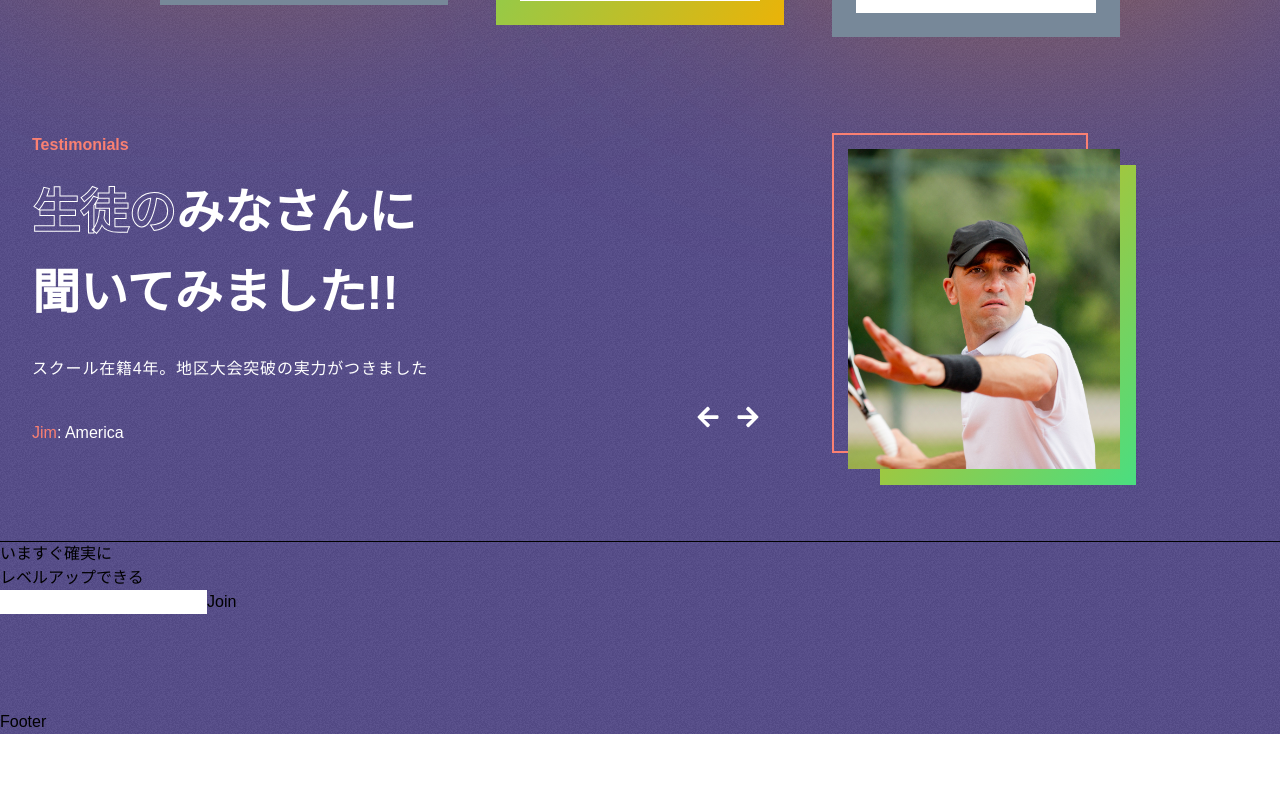
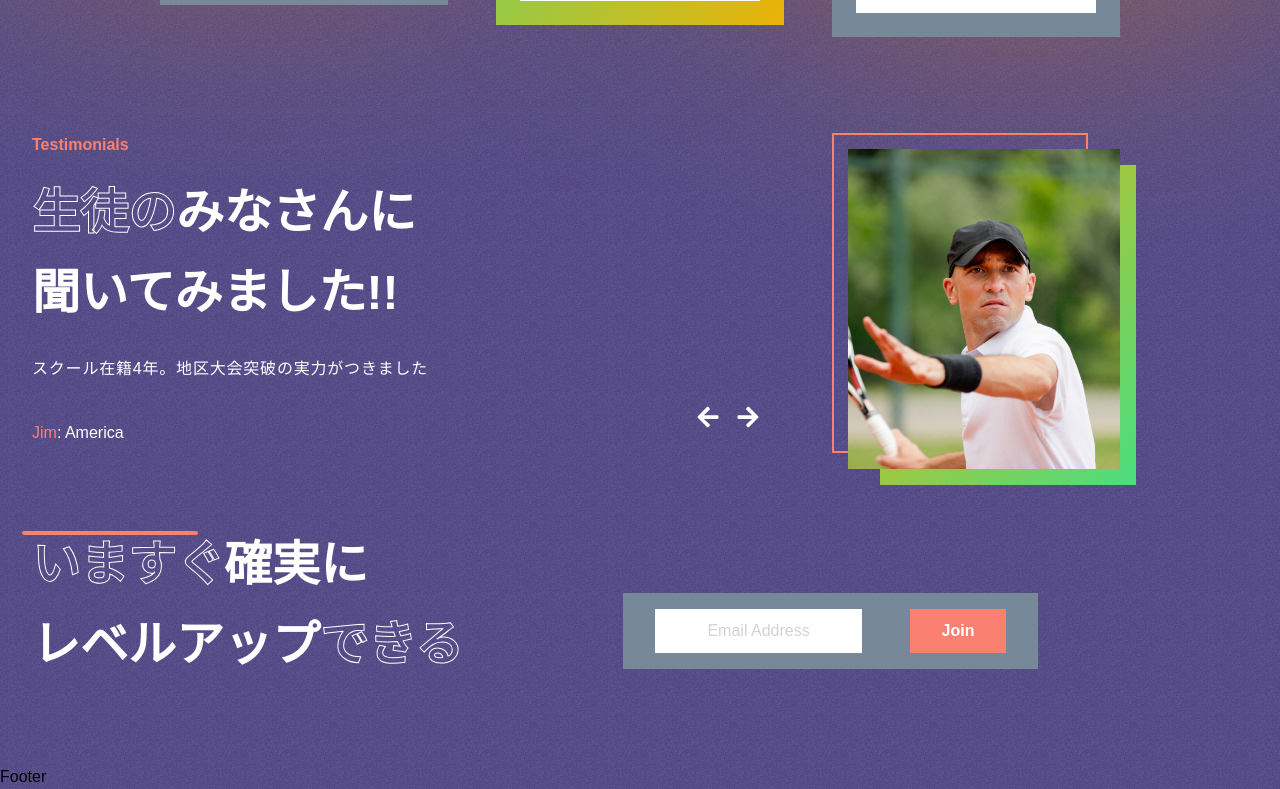
Before and after one commit to yu-to06/nextjs_schooldummy, a Next.js app: page / in a window 1280 px wide. Shown: the part 3345-4134 px from the top of the page. Before the commit the page ends 4079 px from the top, so only its background shows below. Built offline with nearby package versions, Linux system fonts and the light colour scheme; a web font is replaced by a local one.

Commit message:
In progress Join.js

```diff
--- a/components/Join.js
+++ b/components/Join.js
@@ -1,26 +1,59 @@
-import React from "react";
+"use client";
+import React, {useRef} from "react";
+import emailjs from "@emailjs/browser";
 
 function Join() {
+  const form = useRef();
+
+  const sendEmail = (e) => {
+    e.preventDefault();
+
+    emailjs
+      .sendForm("YOUR_SERVICE_ID", "YOUR_TEMPLATE_ID", form.current, {
+        publicKey: "YOUR_PUBLIC_KEY",
+      })
+      .then(
+        () => {
+          form.current.reset();
+          console.log("SUCCESS!");
+        },
+        (error) => {
+          console.log("FAILED...", error.text);
+        }
+      );
+  };
+
   return (
-    <div>
+    <div className='flex px-[2rem] gap-[10rem]' id='join'>
       {/* left */}
-      <div>
-        <hr />
+      <div className='text-white font-bold relative flex flex-col gap-[2rem] text-5xl'>
+        <hr className='absolute border-[2px] text-pink w-[11rem] rounded-full -m-[10px]' />
         <div>
-          <span>いますぐ</span>
+          <span className='storoke-text'>いますぐ</span>
           <span>確実に</span>
         </div>
         <div>
           <span>レベルアップ</span>
-          <span>できる</span>
+          <span className='storoke-text'>できる</span>
         </div>
       </div>
 
       {/* right  */}
-      <div>
-        <form>
-          <input type='text' />
-          <button>Join</button>
+      <div className='flex justify-center items-end'>
+        <form
+          ref={form}
+          onSubmit={sendEmail}
+          className='flex gap-[3rem] bg-gray py-[1rem] px-[2rem]'
+        >
+          <input
+            type='email'
+            name='user_email'
+            placeholder='Email Address'
+            className='bg-transparent border-none outline-none bg-white text-center placeholder:text-lightGray'
+          />
+          <button className='w-[6rem] text-white bg-pink p-[0.5rem] border-[2px] border-transparent font-bold'>
+            Join
+          </button>
         </form>
       </div>
     </div>
--- a/package.json
+++ b/package.json
@@ -9,6 +9,7 @@
     "lint": "next lint"
   },
   "dependencies": {
+    "@emailjs/browser": "^4.3.3",
     "framer-motion": "^11.1.7",
     "next": "14.2.2",
     "react": "^18",
```
Also changed, not shown: 1 other file (tests, documents, lock files or other folders).
